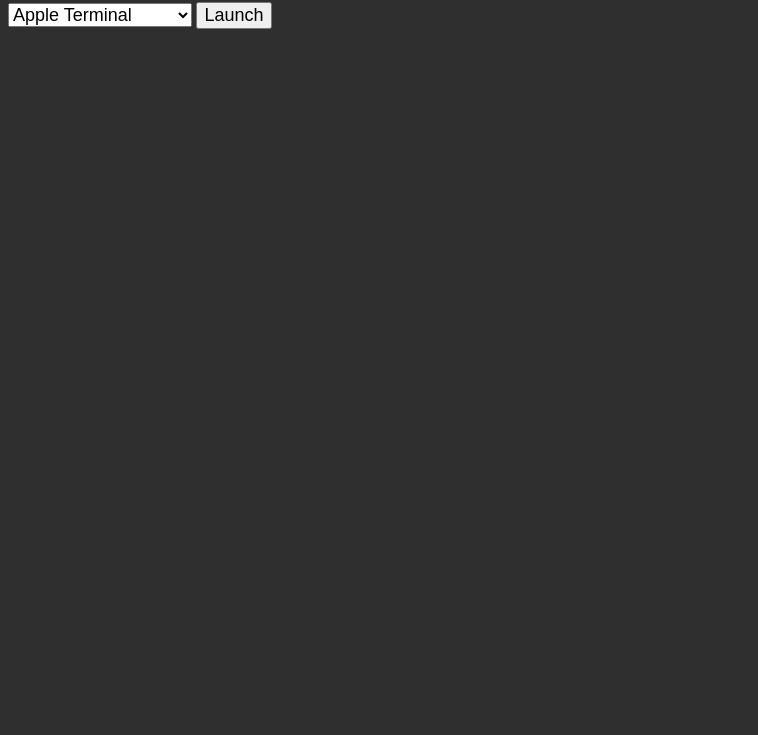
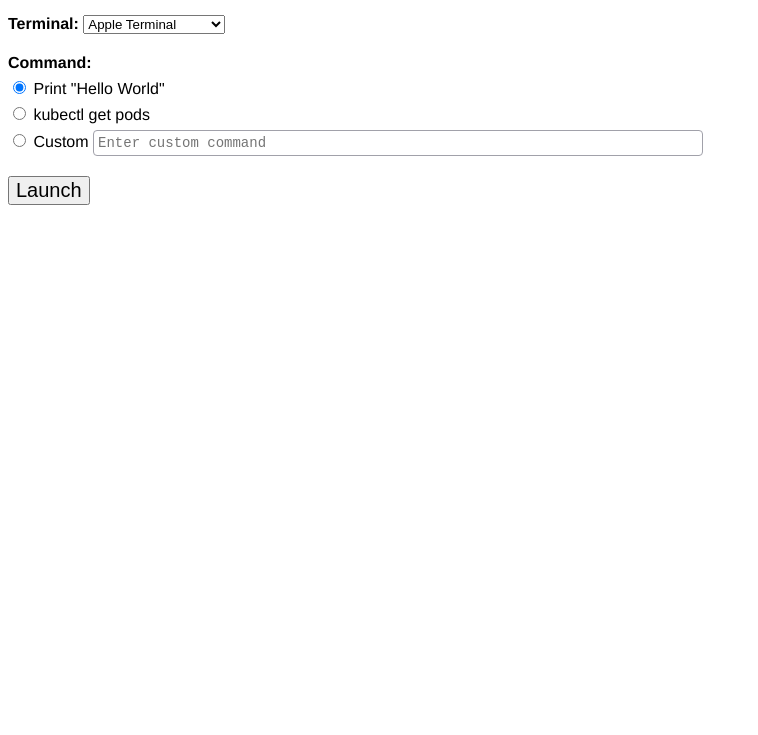
Before and after one commit to aptakube/launch-terminal-rs, a website: page src/index.html in a window 1280 px wide. Shown: the part 65-800 px from the top of the page, without its empty margins (0-758 px from the left). Drawn offline with Linux system fonts and the light colour scheme.

Commit message:
working on macos

```diff
--- a/src/index.html
+++ b/src/index.html
@@ -1,4 +1,4 @@
-<!doctype html>
+<!DOCTYPE html>
 <html lang="en">
   <head>
     <meta charset="UTF-8" />
@@ -9,9 +9,11 @@
   </head>
 
   <body>
-    <main class="container">
+    <div id="container">
       <h1>Launch Terminal</h1>
 
+      <div class="mt-lg">
+        <span><strong>Terminal:</strong></span>
         <select id="terminal">
           <optgroup label="macOS">
             <option value="AppleTerminal">Apple Terminal</option>
@@ -24,10 +26,34 @@
             <option value="GNOMETerminal">GNOME Terminal</option>
           </optgroup>
         </select>
+      </div>
 
+      <div class="mt-lg">
+        <span><strong>Command:</strong></span>
+        <div class="mt-sm">
+          <input id="hello" name="command" checked type="radio" value="hello" />
+          <label for="hello">Print "Hello World"</label>
+        </div>
+        <div class="mt-sm">
+          <input id="kubectl" name="command" type="radio" value="kubectl" />
+          <label for="kubectl">kubectl get pods</label>
+        </div>
+        <div class="mt-sm">
+          <input id="custom" name="command" type="radio" value="custom" />
+          <label for="custom">Custom</label>
+          <input
+            type="text"
+            id="custom-command"
+            placeholder="Enter custom command"
+          />
+        </div>
+      </div>
+
+      <div class="mt-lg">
         <button id="launch" type="button">Launch</button>
+      </div>
 
-      <div id="error"></div>
-    </main>
+      <div id="error" class="mt-lg"></div>
+    </div>
   </body>
 </html>
--- a/src/main.js
+++ b/src/main.js
@@ -1,10 +1,27 @@
 const { invoke } = window.__TAURI__.core;
+
+function getCommand() {
+  var elements = document.getElementsByName("command");
+
+  for (var i=0, len=elements.length; i<len; ++i) {
+    if (elements[i].checked) {
+      const value = elements[i].value;
+      if (value == "custom") {
+        return document.getElementById("custom-command").value;
+      }
+      if (value == "kubectl") {
+        return "kubectl get pods";
+      }
+      return "echo 'Hello World'";
+    }
+  }
+}
 
 async function launchTerminal(terminal) {
   const errorEl = document.getElementById("error");
   try {
     errorEl.innerText = "";
-    await invoke("launch", { terminal });
+    await invoke("launch", { terminal, command: getCommand() });
   } catch (err) {
     errorEl.innerText = err;
   }
--- a/src/styles.css
+++ b/src/styles.css
@@ -1,22 +1,29 @@
-:root {
+body {
   font-family: Helvetica, Arial, sans-serif;
   font-size: 16px;
-  line-height: 24px;
-  font-weight: 400;
-
-  color: #f6f6f6;
-  background-color: #2f2f2f;
 }
 
-select {
-  font-size: 18px;
+.mt-sm {
+  margin-top: 6px;
+}
+
+.mt-lg {
+  margin-top: 20px;
+}
+
+#error {
+  color:rgb(255, 138, 138);
+}
+
+#custom-command {
+  font-size: 14px;
+  padding: 4px;
+  border-radius: 4px;
+  font-family: monospace;
+  border: 1px solid #a1a1aa;
+  width: 600px;
 }
 
 button {
-  font-size: 18px;
+  font-size: 20px;
 }
-
-#error {
-  margin-top: 20px;
-  color:rgb(255, 138, 138);
-}
```
Also changed, not shown: 1 other file. Lines whose indentation alone changed are shown as unchanged.
